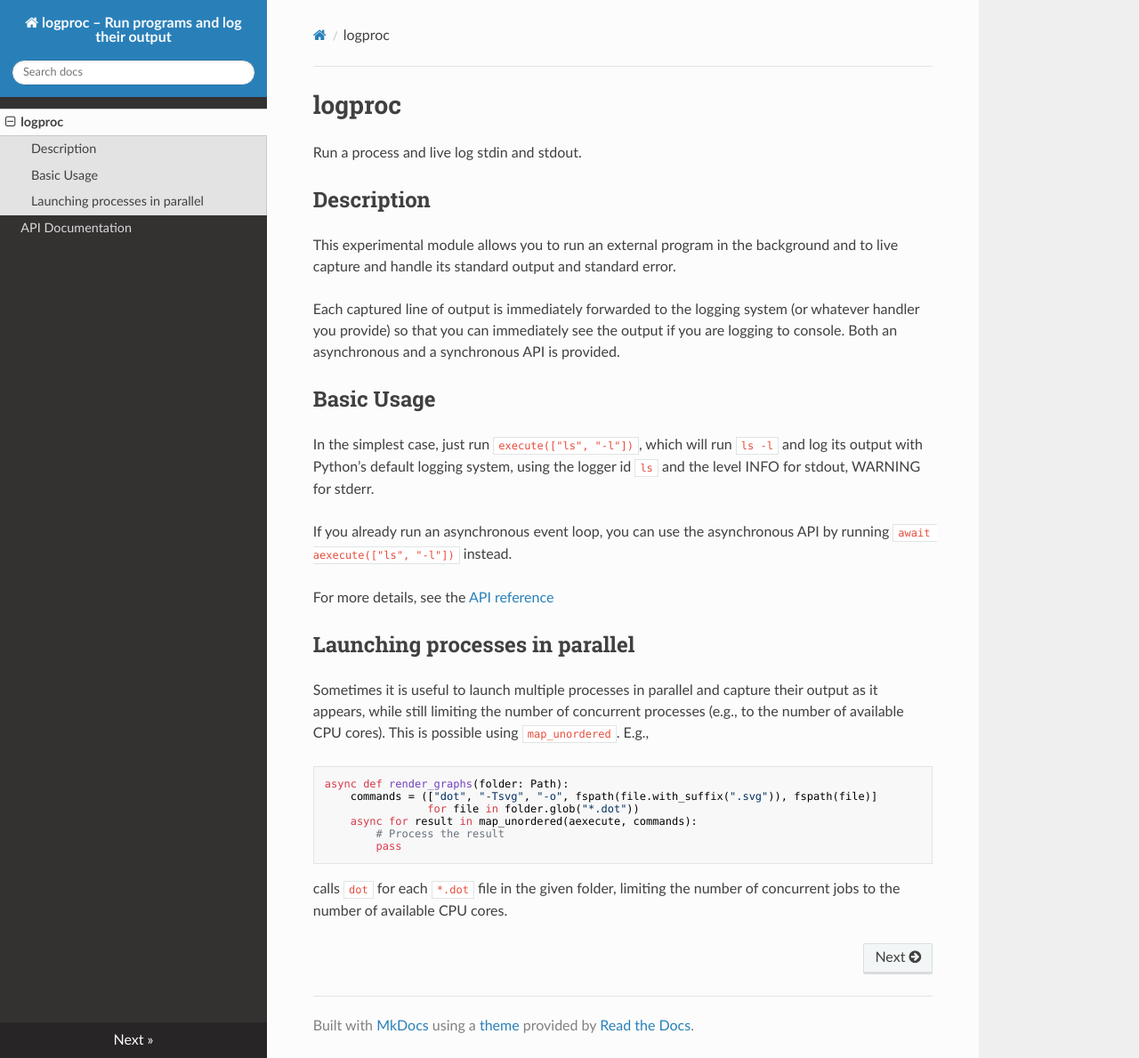
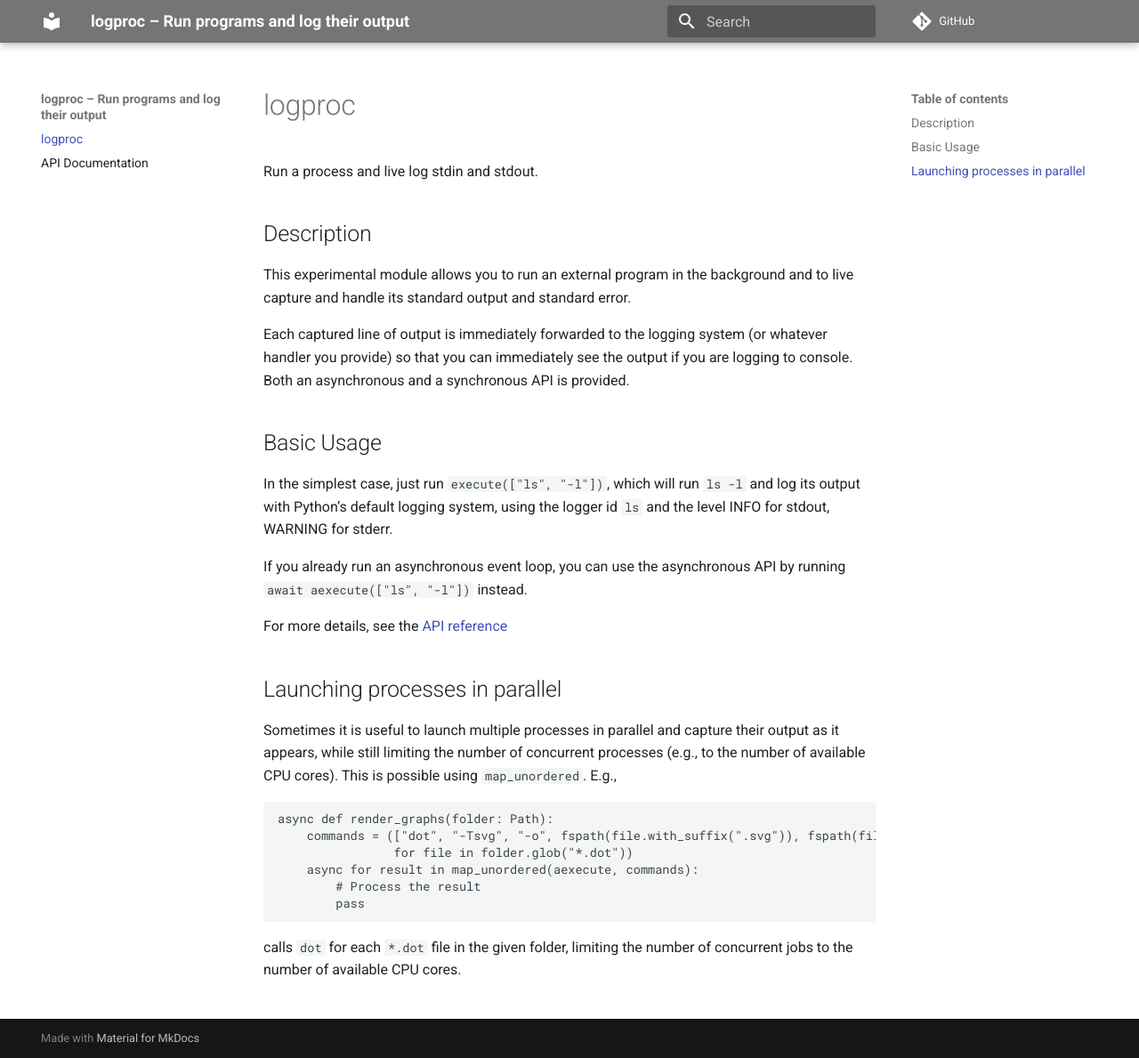
Before and after one commit to thvitt/logproc, an MkDocs documentation site: the page built from docs/index.md, in a window 1280 px wide and 1189 px high. Shown: the whole window at 89% size. Built offline with MkDocs 1.6.1 and Material for MkDocs 9.7.7, drawn with Linux system fonts in a browser that asks for light colours; nearby versions of some CDN libraries; comment, search, counter and statistics services are not loaded.

Commit message:
Material docs

```diff
--- a/mkdocs.yml
+++ b/mkdocs.yml
@@ -1,23 +1,40 @@
+# yaml-language-server: $schema=https://squidfunk.github.io/mkdocs-material/schema.json
 site_name: logproc – Run programs and log their output
-theme: readthedocs
+site_url: https://thvitt.github.io
+repo_url: https://github.com/thvitt/logproc
+theme:
+  name: material
+  palette:
+    scheme: default
+    primary: grey
+    accent: red
+  features:
+    - search.highlight
+    - search.suggest
+    - navigation.tracking
 plugins:
-  search:
-  autorefs:
-  mkdocstrings:
-    handlers:
-      python:
-        inventories:
-          - url: https://docs.python.org/3/objects.inv
-        options:
-          show_root_heading: true
-          show_symbol_type_heading: false
-          show_source: false
-          show_if_no_docstring: false
-          show_labels: true
-          summary: true
-          docstring_section_style: list
-          signature_crossrefs: true
-          modernize_annotations: true
+  - search
+  - autorefs
+  - mkdocstrings:
+      handlers:
+        python:
+          inventories:
+            - url: https://docs.python.org/3/objects.inv
+          options:
+            backlinks: true
+            show_root_heading: false
+            # show_symbol_type_heading: true
+            # show_symbol_type_toc: true
+            separate_signature: true
+            show_signature_annotations: false
+            line_length: 60
+            show_source: false
+            show_if_no_docstring: false
+            show_labels: true
+            summary: true
+            docstring_section_style: list
+            signature_crossrefs: true
+            modernize_annotations: true
 markdown_extensions:
   pymdownx.snippets:
     check_paths: true
--- a/pyproject.toml
+++ b/pyproject.toml
@@ -21,8 +21,10 @@ dev = [
     "pytest-coverage>=0.0",
 ]
 docs = [
+    "mkdocs-material>=9.7.0",
     "mkdocstrings[python]>=0.30.0",
     "pymdown-extensions>=10.16",
+    "ruff>=0.14.9",
 ]
 
 [tool.tox]
```
Also changed, not shown: 1 other file.
